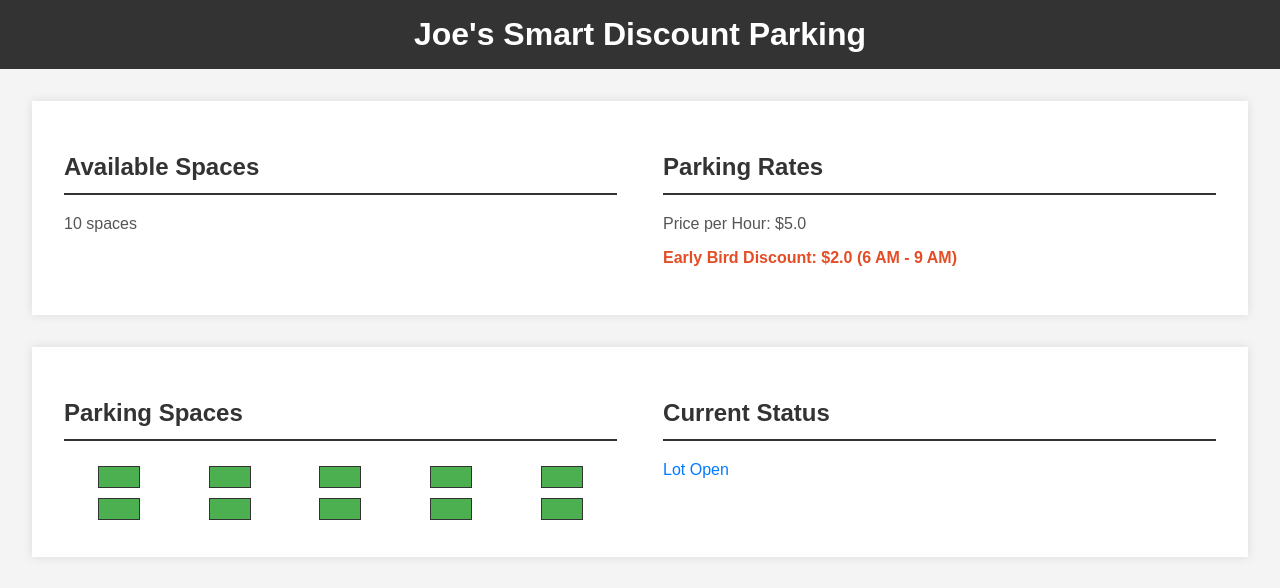
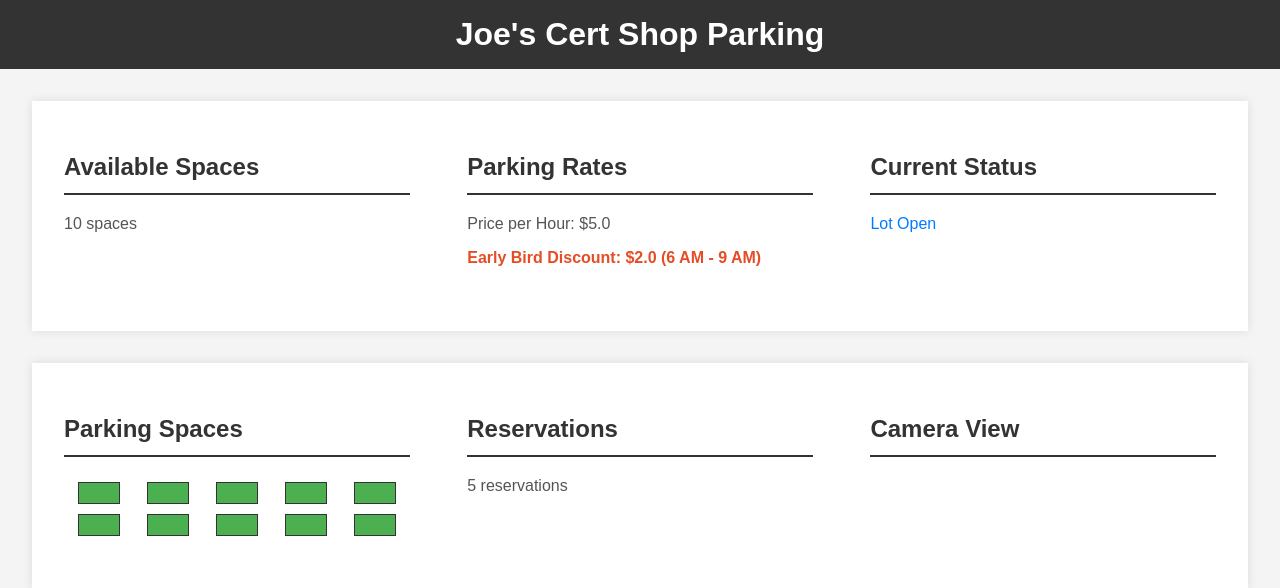
Before and after one commit to davwhite/parking, a FastAPI app: page / in a window 1280 px wide. Shown: the top 588 px of the page. Run offline with FastAPI, Linux system fonts and the light colour scheme.

Commit message:
added columns

```diff
--- a/webserver/main.py
+++ b/webserver/main.py
@@ -7,11 +7,12 @@ app = FastAPI()
 templates = Jinja2Templates(directory="templates")
 
 lot_info = {
-    "lot_name": "Joe's Smart Discount Parking",
+    "lot_name": "Joe's Cert Shop Parking",
     "available_spaces": 10,
     "price_per_hour": 5.0,
     "early_bird_discount": 2.0,
     "lot_status": "Lot Open",  # Add lot status
+    "reservations": 5  # Add reservations
 }
 
 @app.get("/", response_class=HTMLResponse)
--- a/webserver/templates/index.html
+++ b/webserver/templates/index.html
@@ -30,10 +30,12 @@
             padding: 2em;
             display: flex;
             justify-content: space-between;
+            flex-wrap: wrap; /* Added for responsive layout */
         }
 
         .column {
-            width: 48%;
+            width: 30%; /* Adjusted width for three columns */
+            margin-bottom: 1em; /* Added spacing between columns */
         }
 
         h2 {
@@ -90,6 +92,13 @@
                 <p class="discount">Early Bird Discount: ${{ parking_info.early_bird_discount }} (6 AM - 9 AM)</p>
             </section>
         </div>
+
+        <div class="column">
+            <section>
+                <h2>Current Status</h2>
+                <p class="status">{{ parking_info.lot_status }}</p>
+            </section>
+        </div>
     </div>
 
     <div class="section-container">
@@ -111,8 +120,15 @@
 
         <div class="column">
             <section>
-                <h2>Current Status</h2>
-                <p class="status">{{ parking_info.lot_status }}</p>
+                <h2>Reservations</h2>
+                <p>{{ parking_info.reservations }} reservations</p>
+            </section>
+        </div>
+
+        <div class="column">
+            <section>
+                <h2>Camera View</h2>
+                <!-- Add camera view content as needed -->
             </section>
         </div>
     </div>
```
Also changed, not shown: README.md.
